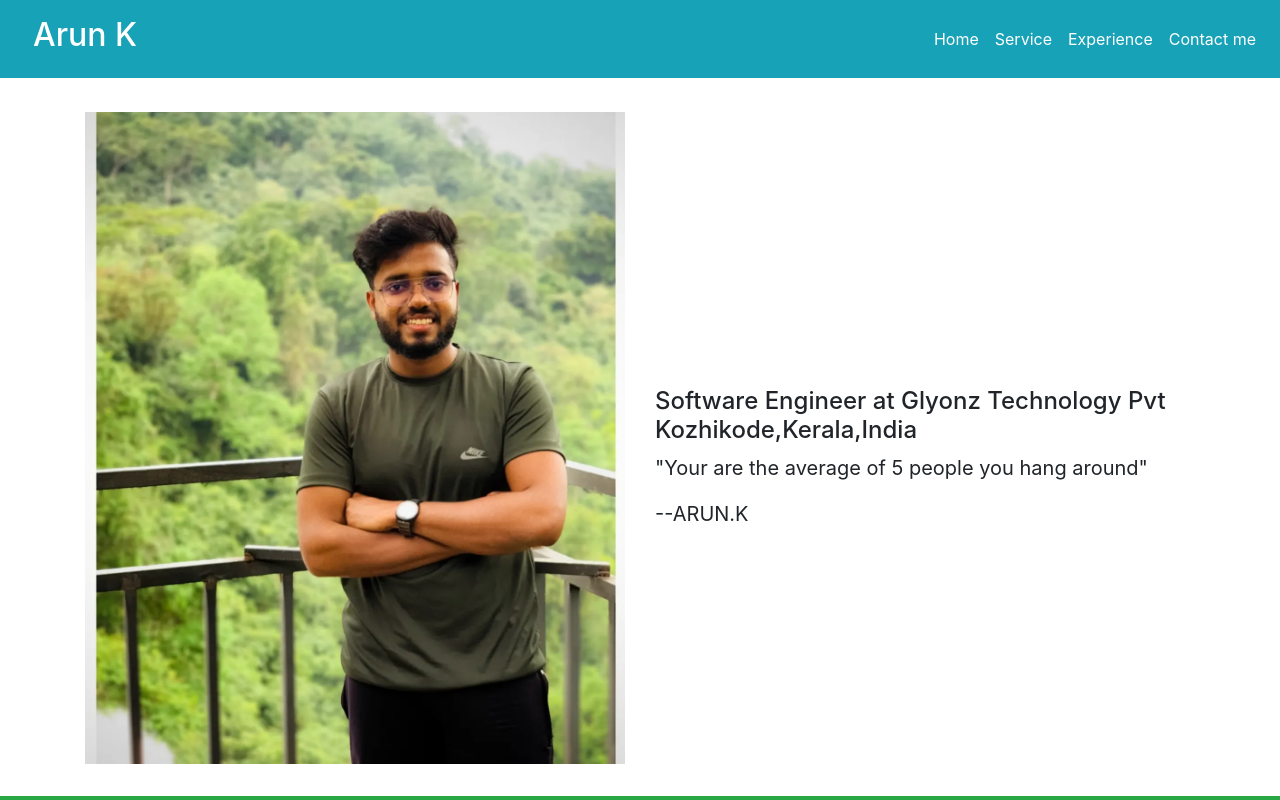
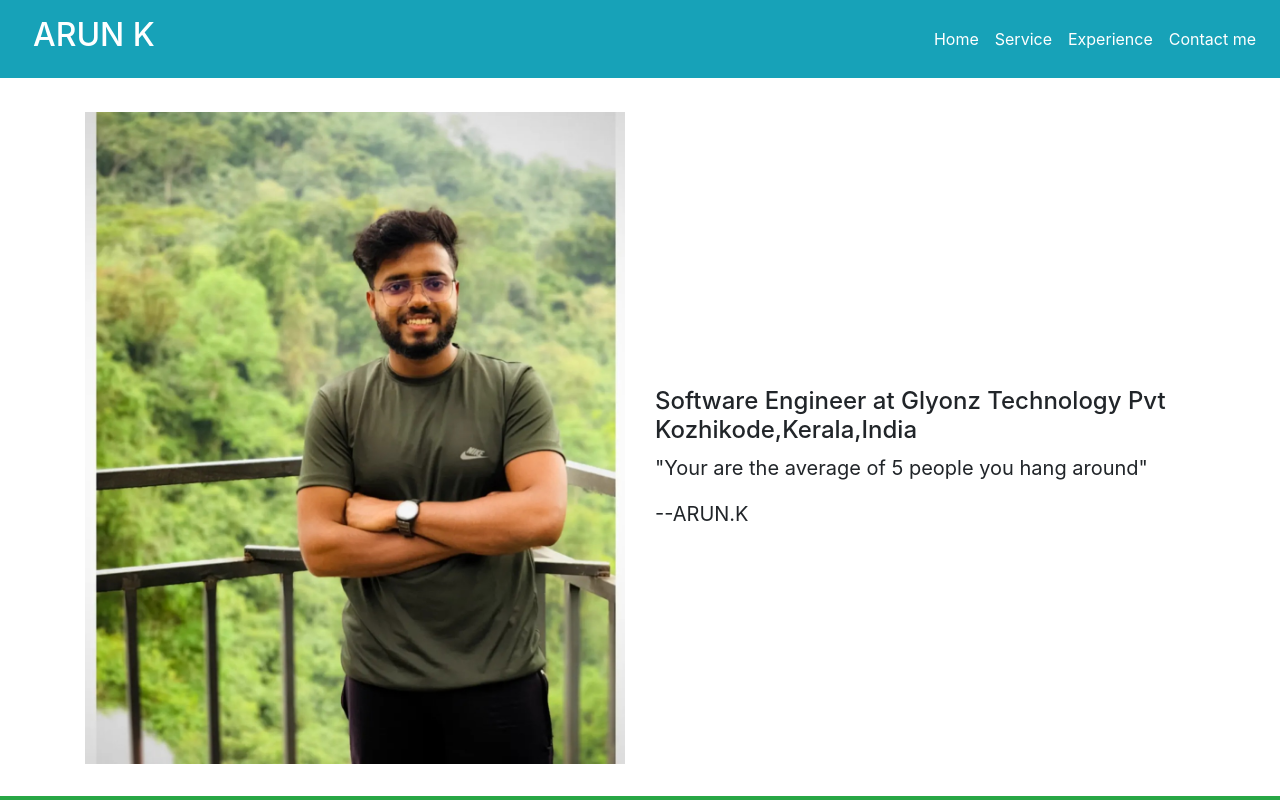
Before and after one commit to Arunk1997/Arun-Personal-Website, a plain HTML site: page index.html in a window 1280 px wide. Shown: the top 800 px of the page. Drawn offline with nearby package versions, Linux system fonts and the light colour scheme.

Commit message:
Update index.html

```diff
--- a/index.html
+++ b/index.html
@@ -13,7 +13,7 @@
         <div class="row text-white">
 
             <div class="col-md-6 col-9 p-3 pl-5">
-                <h2>Arun K</h2>
+                <h2>ARUN K</h2>
 
 
             </div>
```
